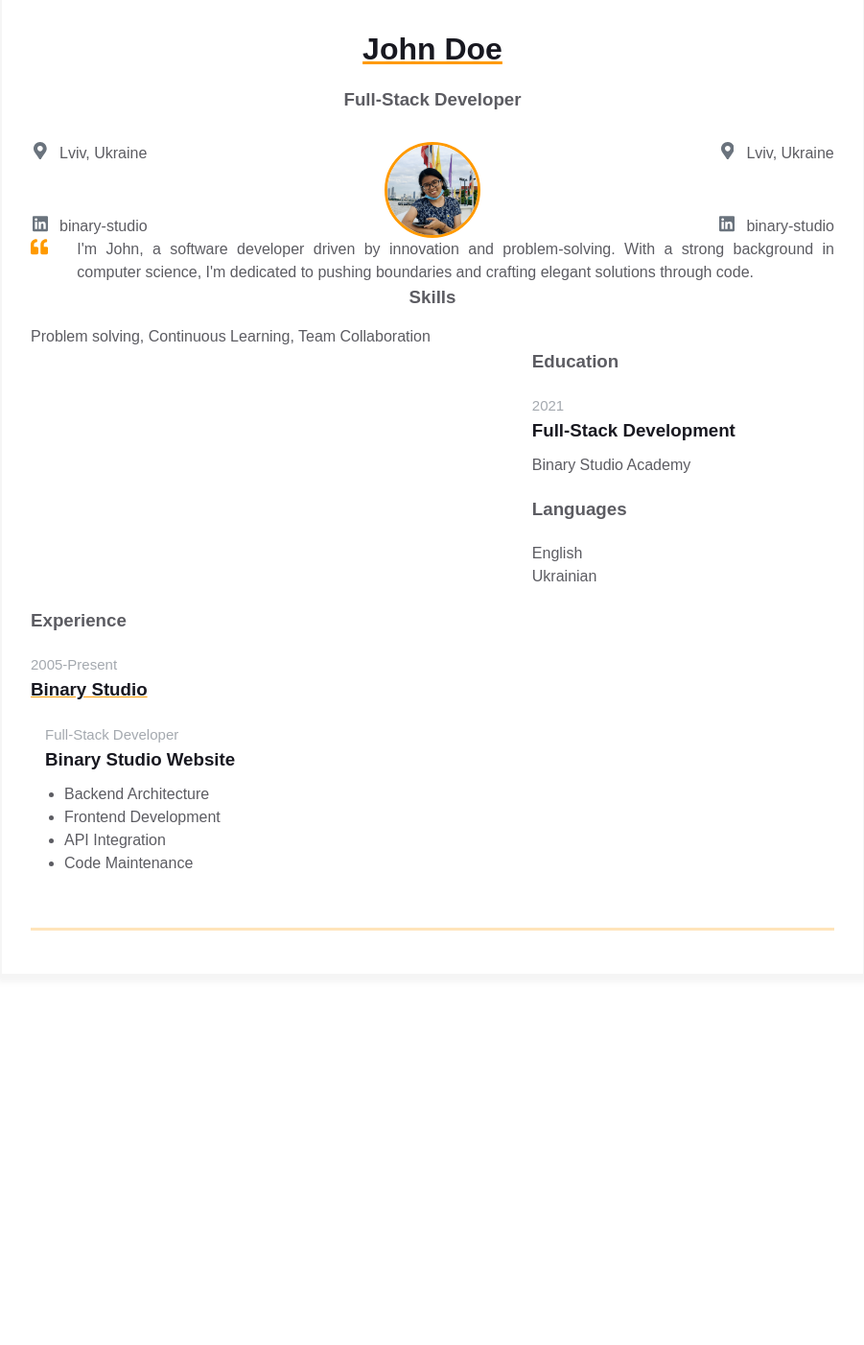
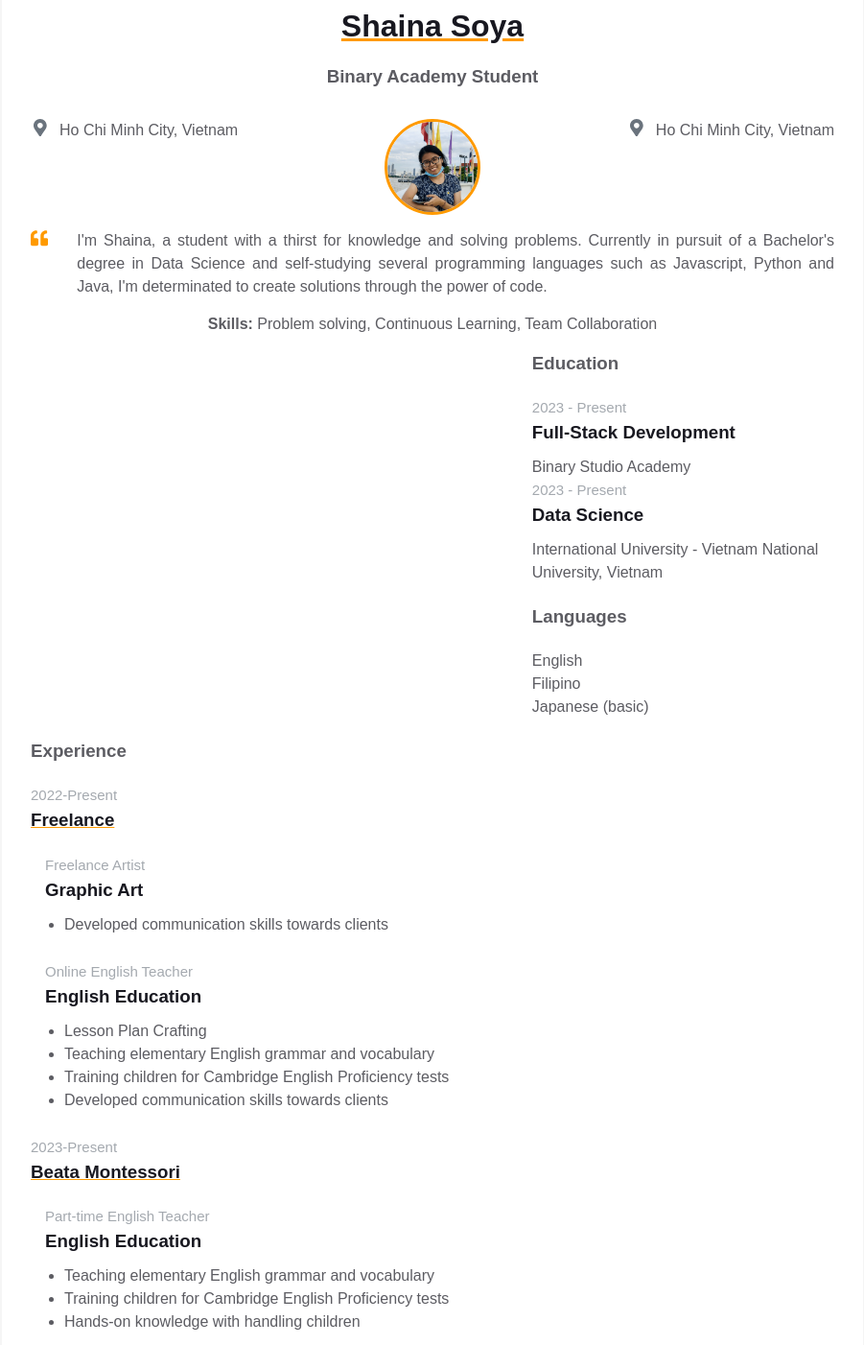
Before and after one commit to avsguy/homepage, a plain HTML site: page index.html in a window 1280 px wide. Shown: the part 78-1480 px from the top of the page at 96% size, without its empty margins (189-1090 px from the left). Before the commit the page ends 1144 px from the top, so only its background shows below. Drawn offline with Linux system fonts and the light colour scheme.

Commit message:
Added my information in the resume

```diff
--- a/index.html
+++ b/index.html
@@ -7,13 +7,12 @@
     <title>Résumé</title>
   </head>
   <body>
-    ― Hello World! &#x1F609;
     <main>
       <div class="resume">
         <div class="container">
           <div class="resume__block">
-            <h1 class="contact-info__header">John Doe</h1>
-            <h3 class="contact-info__sub-header">Full-Stack Developer</h3>
+            <h1 class="contact-info__header">Shaina Soya</h1>
+            <h3 class="contact-info__sub-header">Binary Academy Student</h3>
 
             <div class="contact_info_container fh">
               <div class="contact-info__block"><a href="" rel="author" class="contact-info__item">
@@ -27,24 +26,9 @@
                     ></path>
                   </svg>
                 </div>
-                <span>Lviv, Ukraine</span>
+                <span>Ho Chi Minh City, Vietnam</span>
               </a>
-              <a href="https://ua.linkedin.com/company/binary-studio_241166" rel="author" class="contact-info__item">
-                <div class="contact-info__item-icon-wrapper">
-                  <svg class="contact-info__item-icon" xmlns="http://www.w3.org/2000/svg" viewBox="0 0 448 512">
-                    <path
-                      d="M416 32H31.9C14.3 32 0 46.5 0 64.3v383.4C0 465.5 14.3 480 31.9
-                      480H416c17.6 0 32-14.5 32-32.3V64.3c0-17.8-14.4-32.3-32-32.3zM135.4
-                      416H69V202.2h66.5V416zm-33.2-243c-21.3 0-38.5-17.3-38.5-38.5S80.9
-                      96 102.2 96c21.2 0 38.5 17.3 38.5 38.5 0 21.3-17.2 38.5-38.5
-                      38.5zm282.1 243h-66.4V312c0-24.8-.5-56.7-34.5-56.7-34.6 0-39.9
-                      27-39.9 54.9V416h-66.4V202.2h63.7v29.2h.9c8.9-16.8 30.6-34.5
-                      62.9-34.5 67.2 0 79.7 44.3 79.7 101.9V416z"
-                    ></path>
-                  </svg>
-                </div>
-                <span>binary-studio</span>
-              </a></div>
+              </div>
 
               <div class="contact-info__block contact-info__block--center">
                 <img class="contact-info__avatar" src="assets/avatar.png" alt="Avatar" />
@@ -62,23 +46,7 @@
                       ></path>
                     </svg>
                   </div>
-                  <span>Lviv, Ukraine</span>
-                </a>
-                <a href="https://ua.linkedin.com/company/binary-studio_241166" rel="author" class="contact-info__item">
-                  <div class="contact-info__item-icon-wrapper">
-                    <svg class="contact-info__item-icon" xmlns="http://www.w3.org/2000/svg" viewBox="0 0 448 512">
-                      <path
-                        d="M416 32H31.9C14.3 32 0 46.5 0 64.3v383.4C0 465.5 14.3 480 31.9
-                        480H416c17.6 0 32-14.5 32-32.3V64.3c0-17.8-14.4-32.3-32-32.3zM135.4
-                        416H69V202.2h66.5V416zm-33.2-243c-21.3 0-38.5-17.3-38.5-38.5S80.9
-                        96 102.2 96c21.2 0 38.5 17.3 38.5 38.5 0 21.3-17.2 38.5-38.5
-                        38.5zm282.1 243h-66.4V312c0-24.8-.5-56.7-34.5-56.7-34.6 0-39.9
-                        27-39.9 54.9V416h-66.4V202.2h63.7v29.2h.9c8.9-16.8 30.6-34.5
-                        62.9-34.5 67.2 0 79.7 44.3 79.7 101.9V416z"
-                      ></path>
-                    </svg>
-                  </div>
-                  <span>binary-studio</span>
+                  <span>Ho Chi Minh City, Vietnam</span>
                 </a>
               </div>
             </div>
@@ -96,14 +64,13 @@
                   ></path>
                 </svg>
               </div>
-              <p class="intro_text">I'm John, a software developer driven by innovation and
-                problem-solving. With a strong background in computer science,
-                I'm dedicated to pushing boundaries and crafting elegant
-                solutions through code.</p>
+              <p class="intro_text">I'm Shaina, a student with a thirst for knowledge and
+                solving problems. Currently in pursuit of a Bachelor's degree in Data Science
+                and self-studying several programming languages such as Javascript, Python and Java,
+                I'm determinated to create solutions through the power of code.</p>
             </div>
             <div class="skills">
-              <h3 class="skills__header">Skills</h3>
-              <p class="skills__text">Problem solving, Continuous Learning, Team Collaboration</p>
+              <p class="skills__text"><b>Skills:</b> Problem solving, Continuous Learning, Team Collaboration</p>
             </div>
             <div class="main-info fh">
               <div class="experiences"></div>
@@ -112,34 +79,62 @@
                 <div class="additional-info__education">
                   <h3 class="additional-info__education-header">Education</h3>
                   <div class="additional-info__education-university">
-                    <span class="additional-info__education-university-durability"> 2021 </span>
+                    <span class="additional-info__education-university-durability"> 2023 - Present </span>
                     <h3 class="additional-info__education-university-speciality">Full-Stack Development</h3>
                     <p class="additional-info__education-university-name">Binary Studio Academy</p>
+                  </div>
+                  <div class="additional-info__education-university">
+                    <span class="additional-info__education-university-durability"> 2023 - Present </span>
+                    <h3 class="additional-info__education-university-speciality">Data Science</h3>
+                    <p class="additional-info__education-university-name">International University - Vietnam National University, Vietnam</p>
                   </div>
                 </div>
 
                 <div class="additional-info__languages">
                   <h3 class="additional-info__languages-header">Languages</h3>
                   <p class="additional-info__languages-item">English</p>
-                  <p class="additional-info__languages-item">Ukrainian</p>
+                  <p class="additional-info__languages-item">Filipino</p>
+                  <p class="additional-info__languages-item">Japanese (basic)</p>
                 </div>
               </div>
             </div>
             <h3 class="experiences__header">Experience</h3>
 <div class="experiences__company">
   <div class="experiences__company-header">
-    <span class="experiences__company-header-durability">2005-Present</span>
-    <h3 class="experiences__company-header-name">Binary Studio</h3>
+    <span class="experiences__company-header-durability">2022-Present</span>
+    <h3 class="experiences__company-header-name">Freelance</h3>
   </div>
 
   <div class="experiences__company-project">
-    <span class="experiences__company-project-role">Full-Stack Developer</span>
-    <h3 class="experiences__company-project-name">Binary Studio Website</h3>
+    <span class="experiences__company-project-role">Freelance Artist</span>
+    <h3 class="experiences__company-project-name">Graphic Art</h3>
     <ul class="experiences__company-project-responsibilities">
-      <li>Backend Architecture</li>
-      <li>Frontend Development</li>
-      <li>API Integration</li>
-      <li>Code Maintenance</li>
+      <li>Developed communication skills towards clients</li>
+    </ul>
+  </div>
+  <div class="experiences__company-project">
+    <span class="experiences__company-project-role">Online English Teacher</span>
+    <h3 class="experiences__company-project-name">English Education</h3>
+    <ul class="experiences__company-project-responsibilities">
+      <li>Lesson Plan Crafting</li>
+      <li>Teaching elementary English grammar and vocabulary</li>
+      <li>Training children for Cambridge English Proficiency tests</li>
+      <li>Developed communication skills towards clients</li>
+    </ul>
+  </div>
+
+  <div class="experiences__company-header">
+    <span class="experiences__company-header-durability">2023-Present</span>
+    <h3 class="experiences__company-header-name">Beata Montessori</h3>
+  </div>
+
+  <div class="experiences__company-project">
+    <span class="experiences__company-project-role">Part-time English Teacher</span>
+    <h3 class="experiences__company-project-name">English Education</h3>
+    <ul class="experiences__company-project-responsibilities">
+      <li>Teaching elementary English grammar and vocabulary</li>
+      <li>Training children for Cambridge English Proficiency tests</li>
+      <li>Hands-on knowledge with handling children</li>
     </ul>
   </div>
 </div>
--- a/styles.css
+++ b/styles.css
@@ -135,6 +135,7 @@
 .intro {
     display: flex;
     justify-content: start;
+    margin-top: 15px;
   }
 
   .intro__icon-wrapper {
@@ -160,13 +161,15 @@
 
   .skills__header {
     color: var(--secondary-text-color);
-    text-align: center;
+    text-align: left;
     margin-bottom: 15px;
   }
 
   .skills__text {
     color: var(--secondary-text-color);
-    text-align: justify;
+    text-align: center;
+    margin-top: 15px;
+    margin-bottom: 15px;
   }
 
 
```
